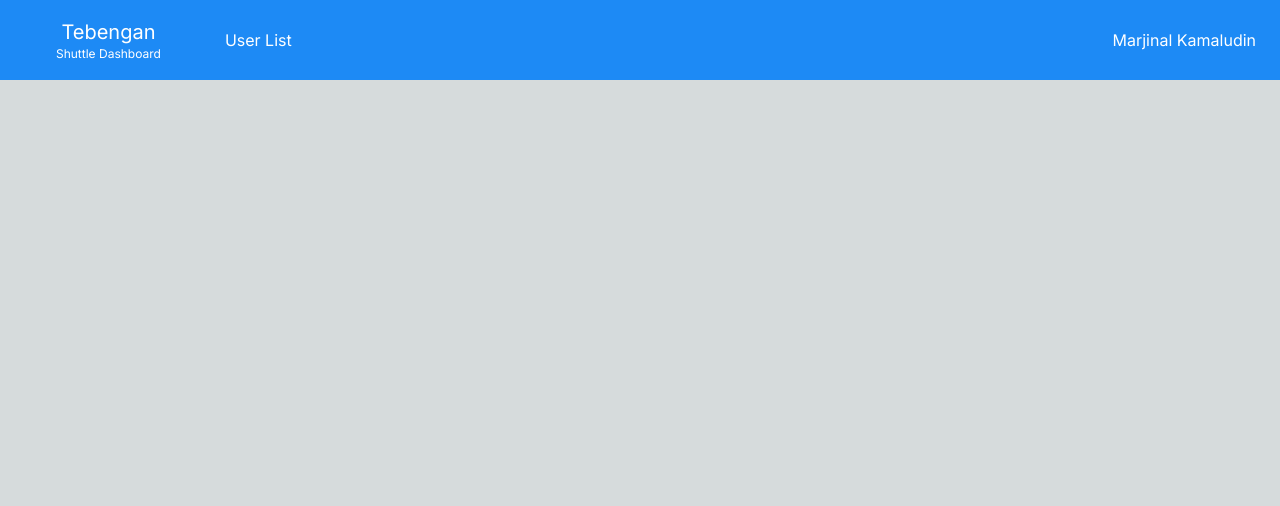
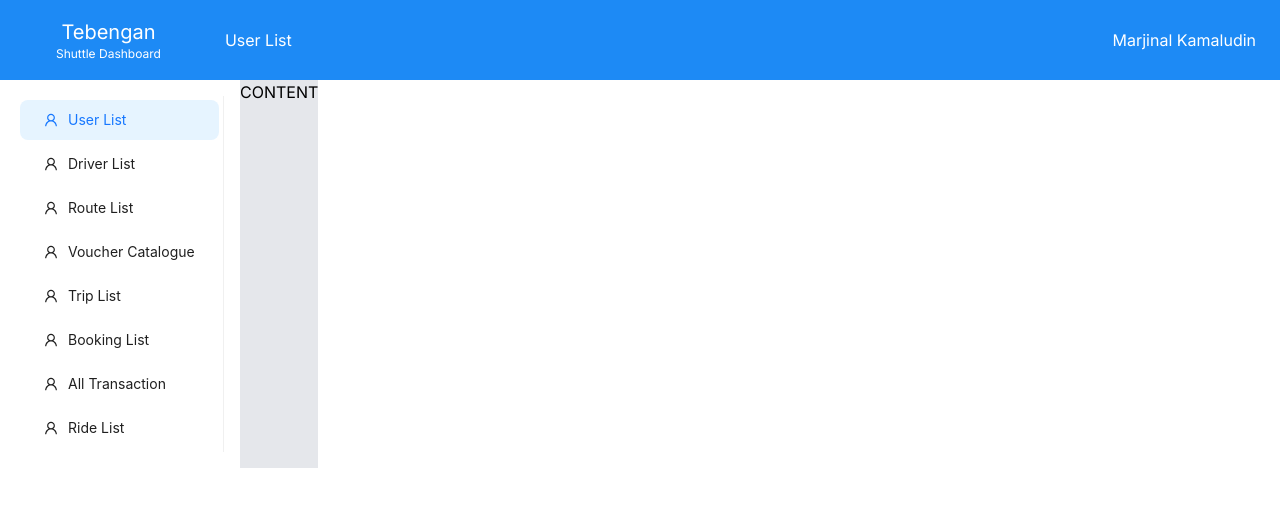
Before and after one commit to kanzff/tebengan, a Next.js app: page / in a window 1280 px wide. Shown: the top 506 px of the page. Built offline with nearby package versions, Linux system fonts and the light colour scheme.

Commit message:
added sidebar

```diff
--- a/app/globals.css
+++ b/app/globals.css
@@ -91,12 +91,12 @@ body {
 
 body {
   color: rgb(var(--foreground-rgb));
-  background: linear-gradient(
+  /* background: linear-gradient(
       to bottom,
       transparent,
       rgb(var(--background-end-rgb))
     )
-    rgb(var(--background-start-rgb));
+    rgb(var(--background-start-rgb)); */
 }
 
 a {
--- a/app/page.tsx
+++ b/app/page.tsx
@@ -2,11 +2,20 @@ import Image from 'next/image'
 import styles from './page.module.css'
 import { Flex } from 'antd'
 import Topbar from '@/components/Topbar'
+import Sidebar from '@/components/Sidebar'
 
 export default function Home() {
   return (
     <main>
       <Topbar/>
+      <div className='bg-white h-screen'>
+        <div className='pt-[80px] flex'>
+          <div className='w-[240px]'>
+            <Sidebar/>
+          </div>
+          <div className='bg-gray-200'>CONTENT</div>
+        </div>
+        </div>
     </main>
   )
 }
--- /dev/null
+++ b/components/Sidebar.tsx
@@ -0,0 +1,79 @@
+'use client'
+
+import React from 'react'
+import { Layout, Menu } from 'antd'
+import { UploadOutlined, UserOutlined, VideoCameraOutlined } from '@ant-design/icons';
+
+const  { Sider } = Layout
+
+const Sidebar = () => {
+    // const items2 = [UserOutlined, VideoCameraOutlined, UploadOutlined, UserOutlined].map(
+    //     (icon, index) => ({
+    //       key: String(index + 1),
+    //       icon: React.createElement(icon),
+    //       label: `nav ${index + 1}`,
+    //     }),
+    //   );
+    const items = [
+        {
+            key: 1,
+            icon: React.createElement(UserOutlined),
+            label: 'User List'
+        },
+        {
+            key: 2,
+            icon: React.createElement(UserOutlined),
+            label: 'Driver List'
+        },
+        {
+            key: 3,
+            icon: React.createElement(UserOutlined),
+            label: 'Route List'
+        },
+        {
+            key: 4,
+            icon: React.createElement(UserOutlined),
+            label: 'Voucher Catalogue'
+        },
+        {
+            key: 5,
+            icon: React.createElement(UserOutlined),
+            label: 'Trip List'
+        },
+        {
+            key: 6,
+            icon: React.createElement(UserOutlined),
+            label: 'Booking List'
+        },
+        {
+            key: 7,
+            icon: React.createElement(UserOutlined),
+            label: 'All Transaction'
+        },
+        {
+            key: 8,
+            icon: React.createElement(UserOutlined),
+            label: 'Ride List'
+        },
+    ]
+    return (
+        <div className='p-[16px]'>
+            <Sider
+                width={208}
+                breakpoint="lg"
+                collapsedWidth="0"
+                onBreakpoint={(broken) => {
+                console.log(broken);
+                }}
+                onCollapse={(collapsed, type) => {
+                console.log(collapsed, type);
+                }}
+            >
+                <div className="demo-logo-vertical" />
+                <Menu theme="light" mode="inline" defaultSelectedKeys={['1']} items={items} />
+            </Sider>
+        </div>
+      );
+}
+
+export default Sidebar
```
